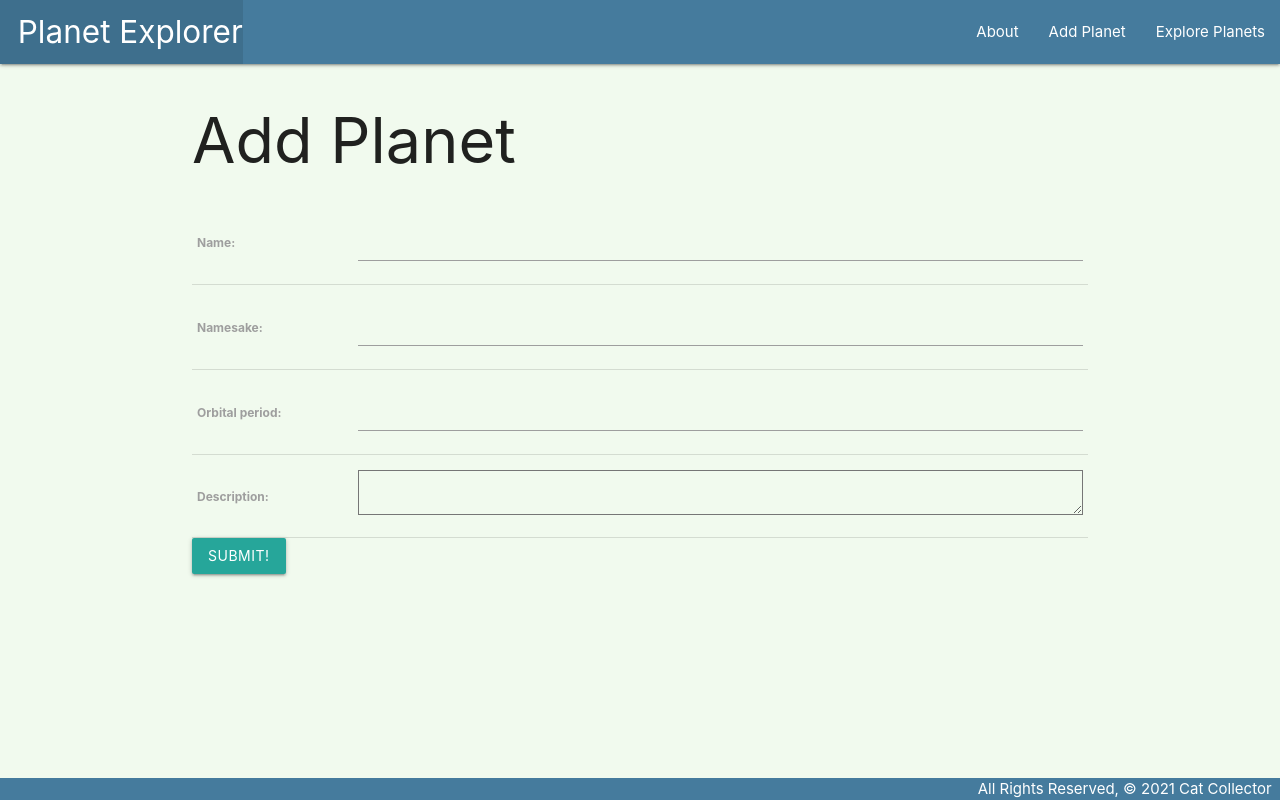
After one commit to prkrsamuels7/FinchCollector, a Django app: page /planets/create/ in a window 1280 px wide. The commit adds this page. Run offline with Django 4.2, Linux system fonts and the light colour scheme.

Commit message:
MoonForm

```diff
--- a/main_app/admin.py
+++ b/main_app/admin.py
@@ -1,4 +1,5 @@
 from django.contrib import admin
-from .models import Planet
+from .models import Planet, Moon
 # Register your models here.
 admin.site.register(Planet)
+admin.site.register(Moon)
--- a/main_app/models.py
+++ b/main_app/models.py
@@ -1,5 +1,5 @@
 from django.db import models
-
+from django.urls import reverse
 # Create your models here.
 
 class Planet(models.Model):
@@ -10,3 +10,17 @@ class Planet(models.Model):
 
   def __str__(self):
     return f"{self.name} ({self.id})"
+
+  def get_absolute_url(self):
+    return reverse('detail', kwargs={'planet_id': self.id})
+
+class Moon(models.Model):
+  name = models.CharField(max_length=20)
+  namesake = models.CharField(max_length=100)
+  orbital_period = models.FloatField(default=0)
+  description = models.TextField(max_length=500)
+
+  planet = models.ForeignKey(Planet, on_delete=models.CASCADE)
+
+  def __str__(self):
+    return f"{self.name} ({self.id})"
--- a/main_app/templates/base.html
+++ b/main_app/templates/base.html
@@ -19,6 +19,7 @@
         </ul>
         <ul class="right">
           <li><a href="{% url 'about' %} ">About</a></li>
+          <li><a href="{% url 'planets_create' %}">Add Planet</a></li>
           <li><a href="{% url 'index' %}">Explore Planets</a></li>
         </ul>
       </div>
--- /dev/null
+++ b/main_app/templates/main_app/planet_form.html
@@ -0,0 +1,14 @@
+{% extends 'base.html' %}
+{% block content %}
+
+<h1>Add Planet</h1>
+
+<form action="" method="POST">
+  {% csrf_token %}
+  <table>
+    {{ form.as_table }}
+  </table>
+  <input type="submit" value="Submit!" class="btn">
+</form>
+
+{% endblock %}
--- a/main_app/urls.py
+++ b/main_app/urls.py
@@ -6,4 +6,7 @@ urlpatterns = [
   path('about/', views.about, name='about'),
   path('planets/', views.planets_index, name='index'),
   path('planets/<int:planet_id>/', views.planets_detail, name='detail'),
+  path('planets/create/', views.PlanetCreate.as_view(), name='planets_create'),
+  path('planets/<int:pk>/update/', views.PlanetUpdate.as_view(), name='planets_update'),
+  path('planets/<int:pk>/delete/', views.PlanetDelete.as_view(), name='planets_delete'),
 ]
--- a/main_app/views.py
+++ b/main_app/views.py
@@ -1,5 +1,7 @@
 from django.shortcuts import render
+from django.views.generic.edit import CreateView, UpdateView, DeleteView
 from .models import Planet
+from .forms import MoonForm
 
 # Create your views here.
 def home(request):
@@ -14,4 +16,20 @@ def planets_index(request):
 
 def planets_detail(request, planet_id):
   planet = Planet.objects.get(id=planet_id)
-  return render(request, 'planets/detail.html', { 'planet': planet })
+  moon_form = MoonForm()
+  return render(request, 'planets/detail.html', {
+    'planet': planet,
+    'moon_form': moon_form ,
+    })
+
+class PlanetCreate(CreateView):
+  model = Planet
+  fields = '__all__'
+
+class PlanetUpdate(UpdateView):
+  model = Planet
+  fields = ['namesake', 'orbital_period', 'description']
+
+class PlanetDelete(DeleteView):
+  model = Planet
+  success_url = '/planets/'
```
Also changed, not shown: main_app/forms.py (added, +7 -0 lines), main_app/templates/planets/detail.html (+29 -7 lines), main_app/migrations/0002_moon.py (added), main_app/migrations/0003_moon_orbital_period.py (added).
